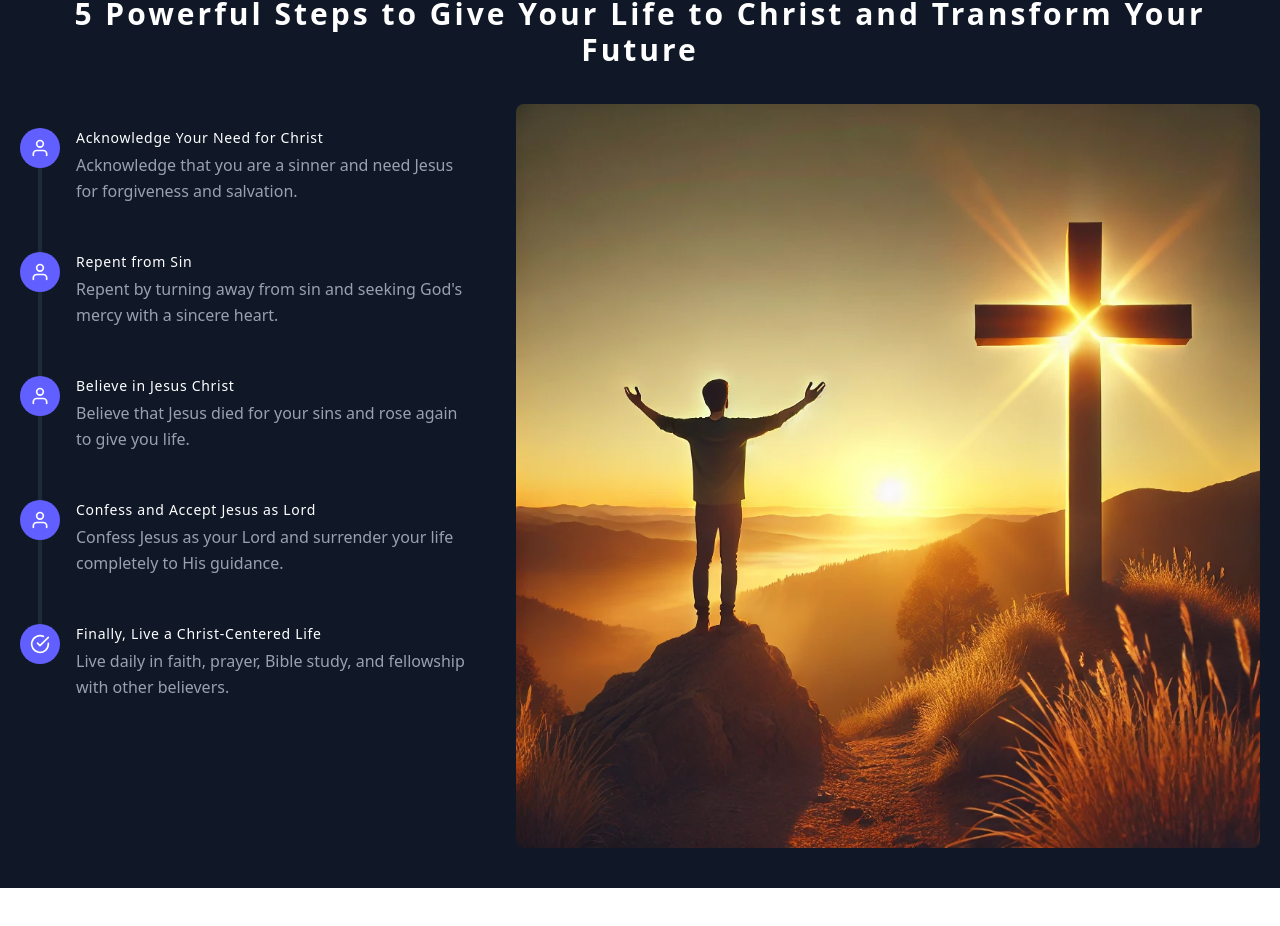
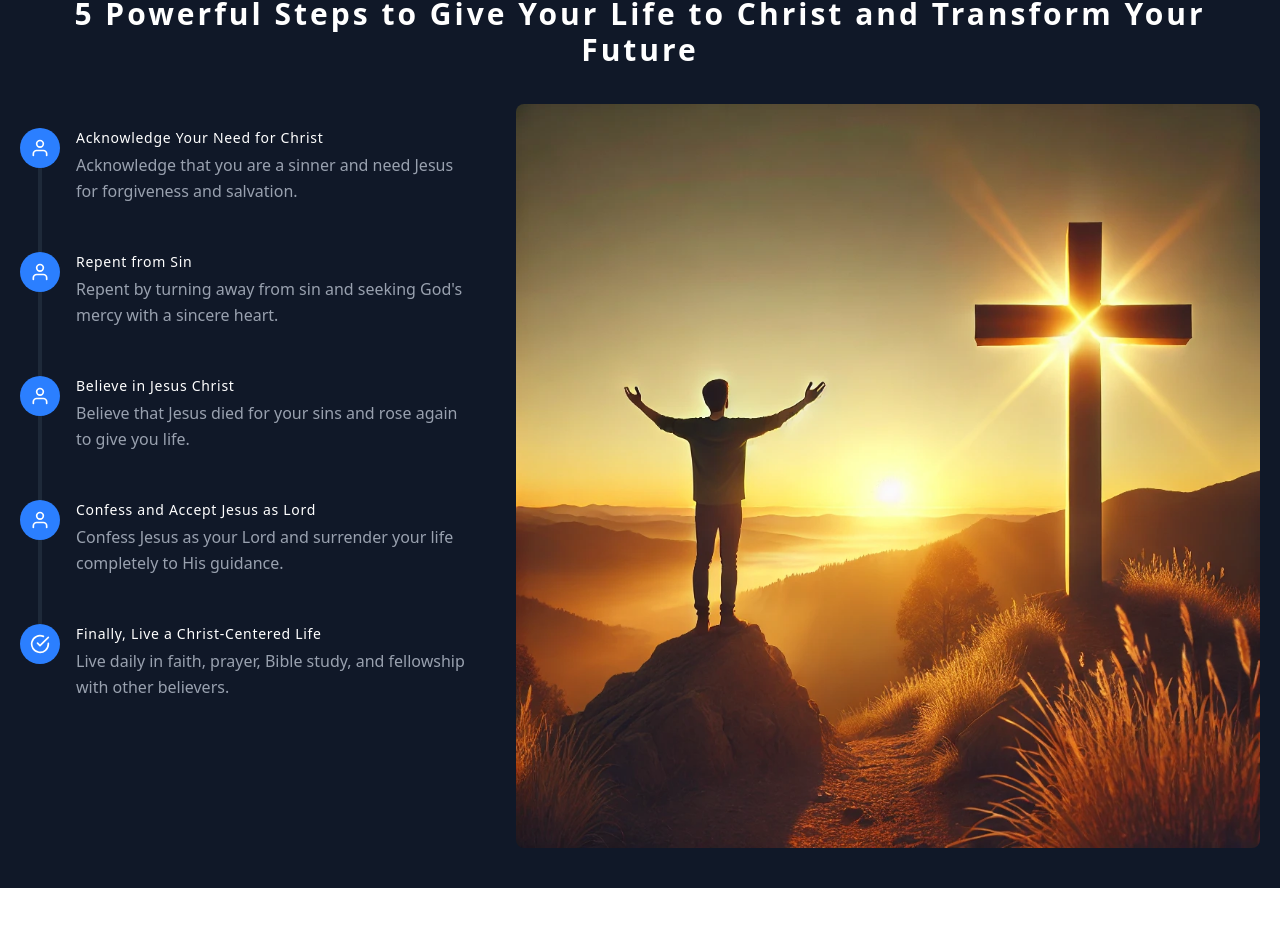
Before and after one commit to Ayomide-Philip/Church-Website-Fullstack, a React (Vite) app in the folder Frontend/: page / in a window 1280 px wide. Shown: the part 2719-3645 px from the top of the page. Built offline with nearby package versions, Linux system fonts and the light colour scheme.

Commit message:
changing the color to blue

```diff
--- a/Frontend/src/componets/home/steps.jsx
+++ b/Frontend/src/componets/home/steps.jsx
@@ -18,7 +18,7 @@ export default function Step() {
                   <div className="h-full w-10 absolute inset-0 flex items-center justify-center">
                     <div className="h-full w-1 bg-gray-800 pointer-events-none"></div>
                   </div>
-                  <div className="flex-shrink-0 w-10 h-10 rounded-full bg-indigo-500 inline-flex items-center justify-center text-white relative z-10">
+                  <div className="flex-shrink-0 w-10 h-10 rounded-full bg-blue-500 inline-flex items-center justify-center text-white relative z-10">
                     <svg
                       fill="none"
                       stroke="currentColor"
@@ -43,7 +43,7 @@ export default function Step() {
             })}
 
             <div className="flex relative">
-              <div className="flex-shrink-0 w-10 h-10 rounded-full bg-indigo-500 inline-flex items-center justify-center text-white relative z-10">
+              <div className="flex-shrink-0 w-10 h-10 rounded-full bg-blue-500 inline-flex items-center justify-center text-white relative z-10">
                 <svg
                   fill="none"
                   stroke="currentColor"
```
